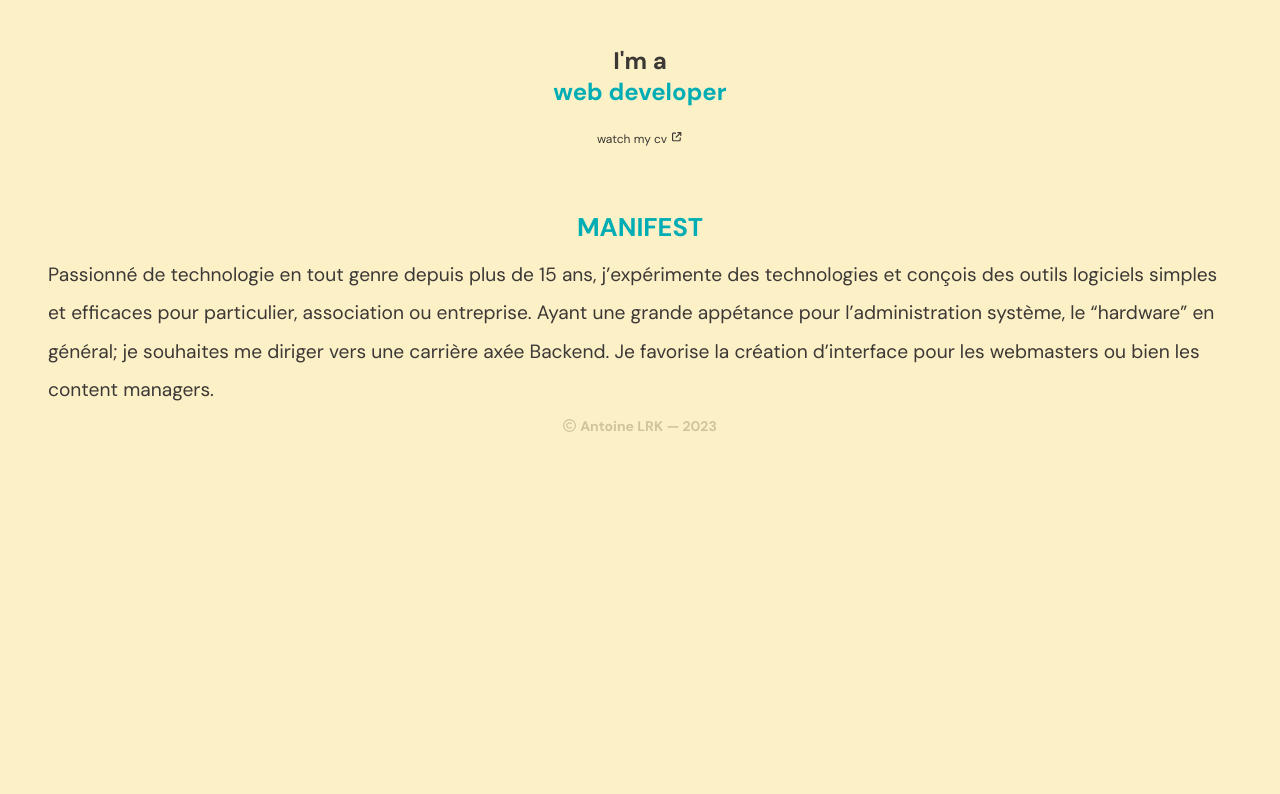
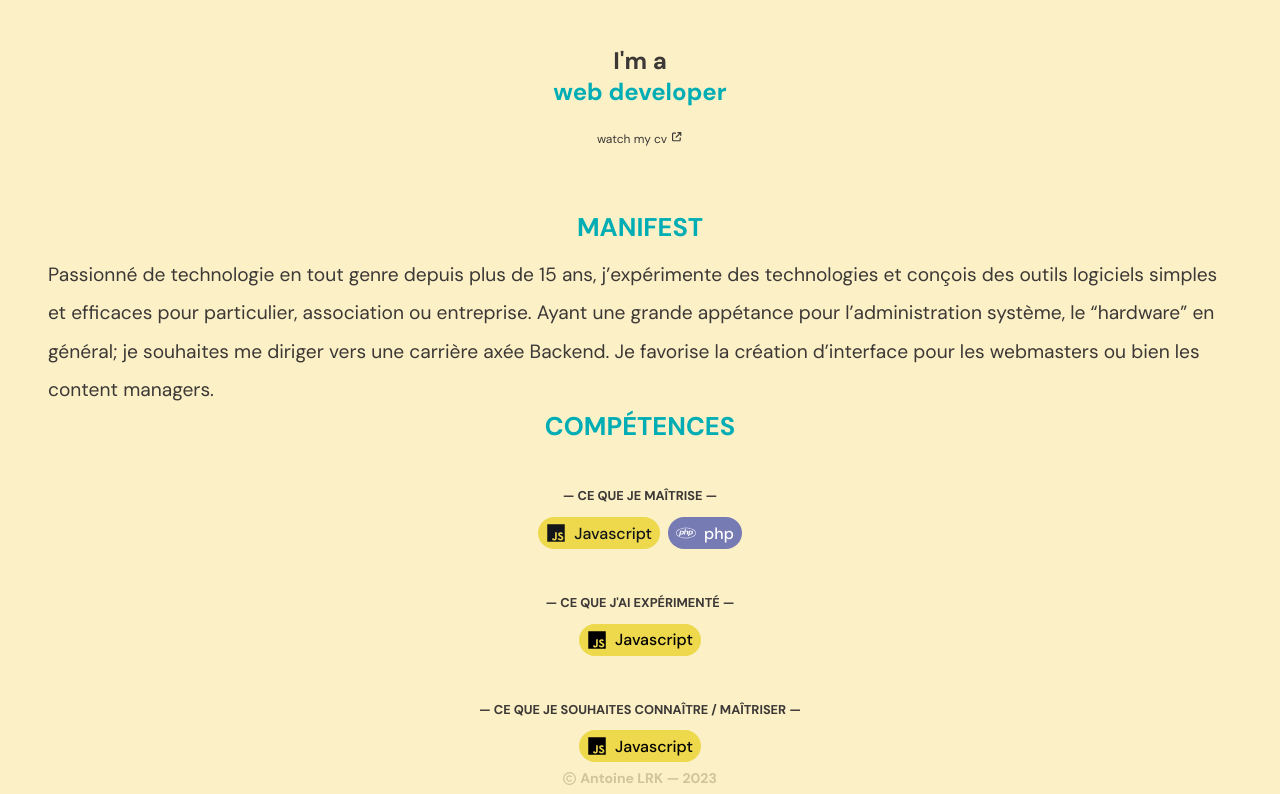
Before and after one commit to antoinelrk/AntoineLRK-Portfolio-App, a Next.js app: page / in a window 1280 px wide. Shown: the part 439-1233 px from the top of the page. Before the commit the page ends 881 px from the top, so only its background shows below. Built offline with nearby package versions, Linux system fonts and the light colour scheme.

Commit message:
LRK-32: Added Skills components

```diff
--- a/src/app/page.jsx
+++ b/src/app/page.jsx
@@ -1,5 +1,6 @@
-import Testimonials from "@/components/Testimonials/Testimonials";
+import Testimonials from "@/components/Testimonials/Testimonials"
 import Manifest from "@/components/Manifest/Manifest"
+import Skills from "@/components/Skills/Skills"
 
 export default function Home () {
     return (
@@ -7,6 +8,7 @@ export default function Home () {
             {/* Section: Model3D */}
             <Testimonials />
             <Manifest />
+            <Skills />
             {/* Section: Formations */}
             {/* Section: Projects */}
             {/* Section: Contact */}
--- a/src/assets/themes/App.scss
+++ b/src/assets/themes/App.scss
@@ -157,6 +157,7 @@ body {
             width: 100%;
             padding: 0 .5em;
             min-height: 100%;
+            column-gap: 20em;
         }
 
         footer {
--- /dev/null
+++ b/src/components/Skills/Skills.jsx
@@ -0,0 +1,86 @@
+"use client"
+
+import Style from './Skills.module.scss'
+
+export default function Skills () {
+    const experimentData = [
+        {
+            name: "Javascript",
+            backgroundColor: "#eed94c",
+            color: "#121519",
+            fill: "#121519",
+            icon: `<svg xmlns="http://www.w3.org/2000/svg" width="100%" height="100%" viewBox="0 0 448 512"><path d="M0 32v448h448V32H0zm243.8 349.4c0 43.6-25.6 63.5-62.9 63.5-33.7 0-53.2-17.4-63.2-38.5l34.3-20.7c6.6 11.7 12.6 21.6 27.1 21.6 13.8 0 22.6-5.4 22.6-26.5V237.7h42.1v143.7zm99.6 63.5c-39.1 0-64.4-18.6-76.7-43l34.3-19.8c9 14.7 20.8 25.6 41.5 25.6 17.4 0 28.6-8.7 28.6-20.8 0-14.4-11.4-19.5-30.7-28l-10.5-4.5c-30.4-12.9-50.5-29.2-50.5-63.5 0-31.6 24.1-55.6 61.6-55.6 26.8 0 46 9.3 59.8 33.7L368 290c-7.2-12.9-15-18-27.1-18-12.3 0-20.1 7.8-20.1 18 0 12.6 7.8 17.7 25.9 25.6l10.5 4.5c35.8 15.3 55.9 31 55.9 66.2 0 37.8-29.8 58.6-69.7 58.6z"/></svg>`
+        },
+        {
+            name: "php",
+            backgroundColor: "#777bb4",
+            color: "#ffffff",
+            fill: "#ffffff",
+            icon: `<svg xmlns="http://www.w3.org/2000/svg" width="100%" height="100%" viewBox="0 0 640 512"><path d="M320 104.5c171.4 0 303.2 72.2 303.2 151.5S491.3 407.5 320 407.5c-171.4 0-303.2-72.2-303.2-151.5S148.7 104.5 320 104.5m0-16.8C143.3 87.7 0 163 0 256s143.3 168.3 320 168.3S640 349 640 256 496.7 87.7 320 87.7zM218.2 242.5c-7.9 40.5-35.8 36.3-70.1 36.3l13.7-70.6c38 0 63.8-4.1 56.4 34.3zM97.4 350.3h36.7l8.7-44.8c41.1 0 66.6 3 90.2-19.1 26.1-24 32.9-66.7 14.3-88.1-9.7-11.2-25.3-16.7-46.5-16.7h-70.7L97.4 350.3zm185.7-213.6h36.5l-8.7 44.8c31.5 0 60.7-2.3 74.8 10.7 14.8 13.6 7.7 31-8.3 113.1h-37c15.4-79.4 18.3-86 12.7-92-5.4-5.8-17.7-4.6-47.4-4.6l-18.8 96.6h-36.5l32.7-168.6zM505 242.5c-8 41.1-36.7 36.3-70.1 36.3l13.7-70.6c38.2 0 63.8-4.1 56.4 34.3zM384.2 350.3H421l8.7-44.8c43.2 0 67.1 2.5 90.2-19.1 26.1-24 32.9-66.7 14.3-88.1-9.7-11.2-25.3-16.7-46.5-16.7H417l-32.8 168.7z"/></svg>`
+        }
+    ]
+
+    const experimentsTemplate = experimentData.map(xp => (
+        <li className={Style.tag} style={{backgroundColor: xp.backgroundColor}}>
+            <div className={Style.tagIcon}>
+                <figure style={{fill: xp.fill}} dangerouslySetInnerHTML={{ __html: xp.icon }}></figure>
+            </div>
+            <span style={{color: xp.color}}>{xp.name}</span>
+        </li>
+    ))
+
+    return (
+        <section className={Style.Skills}>
+            <h2 className={Style.sectionTitle}>Compétences</h2>
+
+            <article className={Style.skillsSection}>
+                <h3 className={Style.subSectionTitle}>— Ce que je maîtrise —</h3>
+                <ul className={Style.tagsCloud}>
+                    {experimentsTemplate}
+                    {/* <li className={Style.tag} style={{backgroundColor: `#eed94c`}}>
+                        <div className={Style.tagIcon}>
+                            <figure style={{fill: `black`}}>
+                                <svg xmlns="http://www.w3.org/2000/svg" width="100%" height="100%" viewBox="0 0 448 512">
+                                    <path d="M0 32v448h448V32H0zm243.8 349.4c0 43.6-25.6 63.5-62.9 63.5-33.7 0-53.2-17.4-63.2-38.5l34.3-20.7c6.6 11.7 12.6 21.6 27.1 21.6 13.8 0 22.6-5.4 22.6-26.5V237.7h42.1v143.7zm99.6 63.5c-39.1 0-64.4-18.6-76.7-43l34.3-19.8c9 14.7 20.8 25.6 41.5 25.6 17.4 0 28.6-8.7 28.6-20.8 0-14.4-11.4-19.5-30.7-28l-10.5-4.5c-30.4-12.9-50.5-29.2-50.5-63.5 0-31.6 24.1-55.6 61.6-55.6 26.8 0 46 9.3 59.8 33.7L368 290c-7.2-12.9-15-18-27.1-18-12.3 0-20.1 7.8-20.1 18 0 12.6 7.8 17.7 25.9 25.6l10.5 4.5c35.8 15.3 55.9 31 55.9 66.2 0 37.8-29.8 58.6-69.7 58.6z"/>
+                                </svg>
+                            </figure>
+                        </div>
+                        <span style={{color: `black`}}>Javascript</span>
+                    </li> */}
+                </ul>
+            </article>
+
+            <article className={Style.skillsSection}>
+                <h3 className={Style.subSectionTitle}>— Ce que j'ai expérimenté —</h3>
+                <ul className={Style.tagsCloud}>
+                    <li className={Style.tag} style={{backgroundColor: `#eed94c`}}>
+                        <div className={Style.tagIcon}>
+                            <figure style={{fill: `black`}}>
+                                <svg xmlns="http://www.w3.org/2000/svg" width="100%" height="100%" viewBox="0 0 448 512">
+                                    <path d="M0 32v448h448V32H0zm243.8 349.4c0 43.6-25.6 63.5-62.9 63.5-33.7 0-53.2-17.4-63.2-38.5l34.3-20.7c6.6 11.7 12.6 21.6 27.1 21.6 13.8 0 22.6-5.4 22.6-26.5V237.7h42.1v143.7zm99.6 63.5c-39.1 0-64.4-18.6-76.7-43l34.3-19.8c9 14.7 20.8 25.6 41.5 25.6 17.4 0 28.6-8.7 28.6-20.8 0-14.4-11.4-19.5-30.7-28l-10.5-4.5c-30.4-12.9-50.5-29.2-50.5-63.5 0-31.6 24.1-55.6 61.6-55.6 26.8 0 46 9.3 59.8 33.7L368 290c-7.2-12.9-15-18-27.1-18-12.3 0-20.1 7.8-20.1 18 0 12.6 7.8 17.7 25.9 25.6l10.5 4.5c35.8 15.3 55.9 31 55.9 66.2 0 37.8-29.8 58.6-69.7 58.6z"/>
+                                </svg>
+                            </figure>
+                        </div>
+                        <span style={{color: `black`}}>Javascript</span>
+                    </li>
+                </ul>
+            </article>
+
+            <article className={Style.skillsSection}>
+                <h3 className={Style.subSectionTitle}>— Ce que je souhaites connaître / maîtriser —</h3>
+                <ul className={Style.tagsCloud}>
+                    <li className={Style.tag} style={{backgroundColor: `#eed94c`}}>
+                        <div className={Style.tagIcon}>
+                            <figure style={{fill: `black`}}>
+                                <svg xmlns="http://www.w3.org/2000/svg" width="100%" height="100%" viewBox="0 0 448 512">
+                                    <path d="M0 32v448h448V32H0zm243.8 349.4c0 43.6-25.6 63.5-62.9 63.5-33.7 0-53.2-17.4-63.2-38.5l34.3-20.7c6.6 11.7 12.6 21.6 27.1 21.6 13.8 0 22.6-5.4 22.6-26.5V237.7h42.1v143.7zm99.6 63.5c-39.1 0-64.4-18.6-76.7-43l34.3-19.8c9 14.7 20.8 25.6 41.5 25.6 17.4 0 28.6-8.7 28.6-20.8 0-14.4-11.4-19.5-30.7-28l-10.5-4.5c-30.4-12.9-50.5-29.2-50.5-63.5 0-31.6 24.1-55.6 61.6-55.6 26.8 0 46 9.3 59.8 33.7L368 290c-7.2-12.9-15-18-27.1-18-12.3 0-20.1 7.8-20.1 18 0 12.6 7.8 17.7 25.9 25.6l10.5 4.5c35.8 15.3 55.9 31 55.9 66.2 0 37.8-29.8 58.6-69.7 58.6z"/>
+                                </svg>
+                            </figure>
+                        </div>
+                        <span style={{color: `black`}}>Javascript</span>
+                    </li>
+                </ul>
+            </article>
+        </section>
+    )
+}
--- /dev/null
+++ b/src/components/Skills/Skills.module.scss
@@ -0,0 +1,64 @@
+section.Skills {
+    display: flex;
+    flex-direction: column;
+    align-items: center;
+    row-gap: 2em;
+
+    h2.sectionTitle {
+        color: var(--tonic);
+        font-size: 1.6em;
+        user-select: none;
+        text-transform: uppercase;
+
+        @media screen and (max-width: 450px) {
+            font-size: 1.2em;
+        }
+    }
+
+    article.skillsSection {
+        display: flex;
+        flex-direction: column;
+        align-items: center;
+        width: 100%;
+
+        h3.subSectionTitle {
+            margin: 1em 0;
+            color: var(--foreground);
+            font-size: .8em;
+            text-transform: uppercase;
+        }
+
+        ul.tagsCloud {
+            display: flex;
+            flex-wrap: wrap;
+            row-gap: .5em;
+            column-gap: .5em;
+
+            li.tag {
+                display: flex;
+                align-items: center;
+                height: 2em;
+                column-gap: .5em;
+                border-radius: 9999px;
+                padding: 0 .5em;
+                user-select: none;
+                font-weight: 500;
+
+                .tagIcon {
+                    width: 20px;
+                    height: 20px;
+
+                    figure {
+                        width: 100%;
+                        height: 100%;
+                    }
+                }
+
+                span {
+                    font-size: 1em;
+                }
+            }
+        }
+    }
+
+}
```
